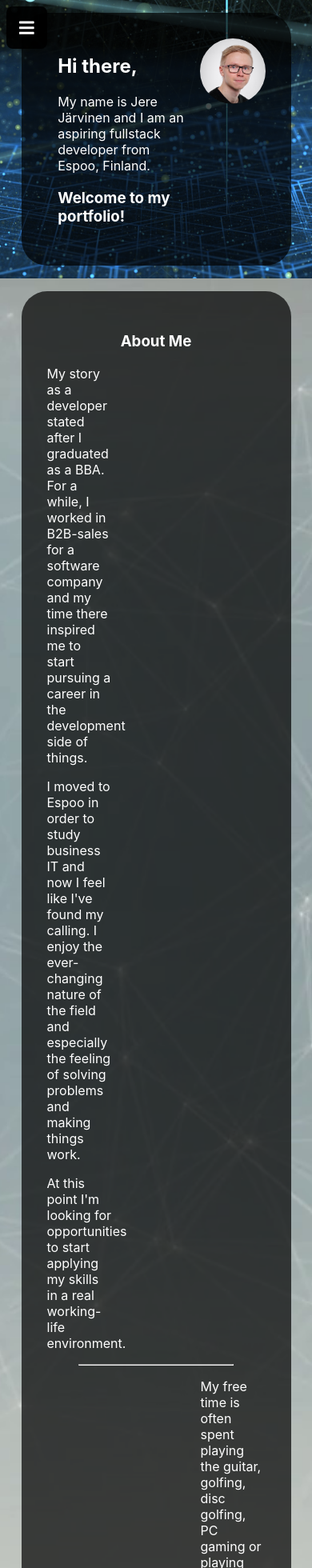
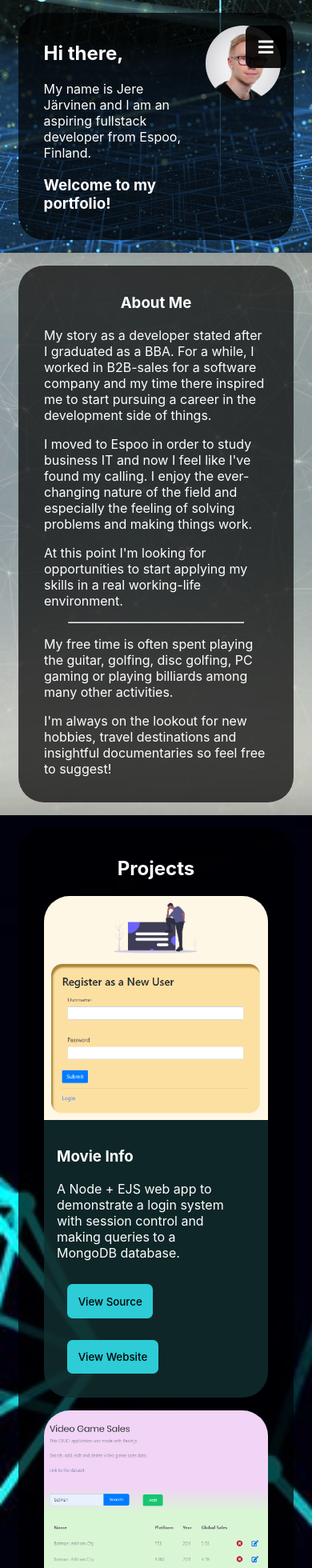
Before and after one commit to hk279/portfolio, a React (Create React App) app: page / in a window 390 px wide. Shown: the top 1960 px of the page at 80% size. Built offline with nearby package versions, Linux system fonts and the light colour scheme.

Commit message:
Improved styling. Added glow to project buttons, moved small screen menu to the top right, made optimizations for mobile devices.

```diff
--- a/src/App.css
+++ b/src/App.css
@@ -8,13 +8,13 @@ body {
     border-radius: 0.5em;
     position: fixed;
     top: 2em;
-    left: 2em;
+    right: 2em;
     background: rgba(0, 0, 0, 0.9);
     z-index: 1;
 }
 
 .menu-button {
-    display: inline-block;
+    float: right;
     cursor: pointer;
     color: white;
     z-index: 1;
@@ -22,6 +22,7 @@ body {
 .menu-list {
     list-style-type: none;
     margin: 0em;
+    padding: 0em;
 }
 .menu-item {
     color: black;
@@ -106,6 +107,10 @@ section {
     border-radius: 50%;
     float: right;
 }
+.text-block {
+    text-align: left;
+    margin: 2em;
+}
 .project-container {
     text-align: left;
     margin: 2em;
@@ -118,8 +123,7 @@ section {
     vertical-align: middle;
     max-width: 40%;
     padding: 0em;
-    margin: 0em;
-    margin-right: 2em;
+    margin: 0em 2em 0em 0em;
 }
 .project-content {
     vertical-align: middle;
@@ -130,8 +134,12 @@ section {
 button:focus {
     outline: 0;
 }
+form {
+    display: inline;
+}
 .project-button {
     border: 0;
+    border-radius: 0.5em;
     background: none;
     box-shadow: none;
     padding: 1em;
@@ -141,6 +149,11 @@ button:focus {
         "Droid Sans", "Helvetica Neue", sans-serif;
     background: #2dccd7;
     color: black;
+    font-weight: 500;
+    transition: 250ms ease-in;
+}
+.project-button:hover {
+    box-shadow: 2px 2px 10px 2px #2dccd7;
 }
 .btn-group button {
     width: 20%;
@@ -159,9 +172,8 @@ button:focus {
 }
 .btn-group button.selected {
     background-color: #9b1b76;
-    border: 1px solid white;
+    border: 2px solid white;
 }
-
 .grid-wrapper {
     display: grid;
     grid-template-columns: 33% 33% 34%;
@@ -173,10 +185,10 @@ td {
     padding: 1em;
     text-align: left;
 }
-#work-xp > tr > :nth-child(2) {
+#experience-table-body > tr > :nth-child(2) {
     font-weight: bold;
 }
-#education-table > tr > :nth-child(2) {
+#education-table-body > tr > :nth-child(2) {
     font-weight: bold;
 }
 .contact-icon {
@@ -189,7 +201,10 @@ td {
     transform: scale(0.95);
     color: #9b1b76;
 }
-
+#expertise-table {
+    width: 80%;
+    margin: auto;
+}
 /* CV section fade in animation */
 .fade-in {
     -webkit-animation-duration: 0.8s;
@@ -227,18 +242,13 @@ td {
     .content {
         width: 70%;
     }
+}
+@media (max-width: 800px) {
     .navigation {
         display: none;
     }
     .menu {
         display: inline-block;
-    }
-}
-@media (max-width: 800px) {
-    .menu {
-        display: inline-block;
-        top: 0.5em;
-        left: 0.5em;
     }
     .btn-group button {
         width: 40%;
@@ -246,16 +256,14 @@ td {
     }
 }
 @media (max-width: 650px) {
-    .menu {
-        display: inline-block;
-        top: 0.5em;
-        left: 0.5em;
-    }
     section {
         height: auto;
     }
     .intro {
         font-size: 1em;
+    }
+    .text-block {
+        margin: 1em;
     }
     .project-content {
         max-width: 80%;
@@ -263,23 +271,40 @@ td {
     .project-img {
         max-width: 100%;
     }
-    #education-table > tr > td {
+    td {
+        padding: 1em 0.5em;
+    }
+    #education-table-body > tr > td {
         display: block;
     }
-    #education-table > tr > :nth-child(3) {
+    #education-table-body > tr > :nth-child(3) {
         border-bottom: 1px solid white;
     }
     /* No line under the last entry */
-    #education-table > :last-child > :nth-child(3) {
+    #education-table-body > :last-child > :nth-child(3) {
         border: none;
     }
 }
 @media (max-width: 500px) {
-    #work-xp > tr > td {
+    .content {
+        width: 80%;
+        padding: 1em;
+    }
+    .project-container {
+        margin: 1em;
+    }
+    #expertise-table {
+        width: 90%;
+    }
+    #experience-table-body > tr > td {
         display: block;
     }
-    #work-xp > tr > :nth-child(3) {
+    #experience-table-body > tr > :nth-child(3) {
         border-bottom: 1px solid white;
+    }
+    /* No line under the last entry */
+    #experience-table-body > :last-child > :nth-child(3) {
+        border: none;
     }
 }
 /* Animations */
--- a/src/components/AboutMe.js
+++ b/src/components/AboutMe.js
@@ -4,9 +4,9 @@ import "../App.css";
 const MyStory = () => {
     return (
         <section className="about-me">
-            <div className="content" style={{ textAlign: "left" }}>
+            <div className="content">
                 <h3 style={{ textAlign: "center" }}>About Me</h3>
-                <div style={{ marginRight: "12em" }}>
+                <div className="text-block">
                     <p>
                         My story as a developer stated after I graduated as a BBA. For a while, I worked in B2B-sales
                         for a software company and my time there inspired me to start pursuing a career in the
@@ -23,7 +23,7 @@ const MyStory = () => {
                     </p>
                 </div>
                 <hr />
-                <div style={{ marginLeft: "12em" }}>
+                <div className="text-block">
                     <p>
                         My free time is often spent playing the guitar, golfing, disc golfing, PC gaming or playing
                         billiards among many other activities.
--- a/src/components/CV_sections/Education.js
+++ b/src/components/CV_sections/Education.js
@@ -1,8 +1,8 @@
-import React from 'react'
-import '../../App.css'
+import React from "react";
+import "../../App.css";
 
 const Education = () => {
-    return(
+    return (
         <div className="fade-in">
             <h1>Education</h1>
             {/* <ul className="education-list">
@@ -11,7 +11,7 @@ const Education = () => {
                 <li>High School - Heinolan lukio<br/>Graduation 2013</li>
             </ul> */}
             <table>
-                <tbody id="education-table">
+                <tbody id="education-table-body">
                     <tr>
                         <td>2018-</td>
                         <td>Laurea University of Applied Sciences</td>
@@ -30,7 +30,7 @@ const Education = () => {
                 </tbody>
             </table>
         </div>
-    )
-}
+    );
+};
 
-export default Education
+export default Education;
--- a/src/components/CV_sections/Experience.js
+++ b/src/components/CV_sections/Experience.js
@@ -6,8 +6,8 @@ const Experience = () => {
     return (
         <div className="fade-in">
             <h1>Experience</h1>
-            <table>
-                <tbody id="work-xp">
+            <table id="experience-table">
+                <tbody id="experience-table-body">
                     <tr>
                         <td>4/2019 – Present</td>
                         <td>Löfkulla Golf</td>
--- a/src/components/CV_sections/Expertise.js
+++ b/src/components/CV_sections/Expertise.js
@@ -8,7 +8,7 @@ const Expertise = () => {
     return (
         <div className="fade-in">
             <h1>Expertise</h1>
-            <table style={{ width: "80%", margin: "auto" }}>
+            <table id="expertise-table">
                 <tbody>
                     <tr>
                         <td>
@@ -31,8 +31,7 @@ const Expertise = () => {
                         </td>
                         <td>
                             Having studied React.js, it was a natural progression for me to get into mobile development
-                            through React Native. This is one of the technologies that I am very much looking forward to
-                            learning more about.
+                            through React Native.
                         </td>
                     </tr>
                     <tr>
--- a/src/components/ProjectCard.js
+++ b/src/components/ProjectCard.js
@@ -1,30 +1,28 @@
 import React from "react";
 import "../App.css";
 
-function link(url) {
-    window.location.href = url;
-}
-
 const ProjectCard = (props) => {
-    var img = props.image;
-    var webLink;
-
     if (props.siteUrl !== "") {
-        webLink = (
-            <button className="project-button" onClick={() => link(props.siteUrl)}>
-                View Website
-            </button>
+        var webLink = (
+            <form action={props.siteUrl} method="get" target="_blank">
+                <button type="submit" className="project-button">
+                    View Website
+                </button>
+            </form>
         );
     }
+
     return (
         <div className="project-container">
-            <img className="project-img" src={img} alt="thumbnail"></img>
+            <img className="project-img" src={props.image} alt="thumbnail"></img>
             <div className="project-content">
                 <h3 className="project-title">{props.title}</h3>
                 <p className="project-desc">{props.description}</p>
-                <button className="project-button" onClick={() => link(props.sourceUrl)}>
-                    View Source
-                </button>
+                <form action={props.sourceUrl} method="get" target="_blank">
+                    <button type="submit" className="project-button">
+                        View Source
+                    </button>
+                </form>
                 {webLink}
             </div>
         </div>
--- a/src/components/Projects.js
+++ b/src/components/Projects.js
@@ -3,7 +3,6 @@ import "../App.css";
 import ProjectCard from "./ProjectCard";
 import quizApp from "../images/quiz_app.PNG";
 import videoGameSales from "../images/video_game_sales.PNG";
-import finnkinoSearch from "../images/finnkino_search.PNG";
 import mealRecipes from "../images/meal_recipes.png";
 import movieSearchLogin from "../images/movies_search_login.png";
 import warehouseAssistant from "../images/warehouse_assistant.PNG";
```
Also changed, not shown: src/components/Menu.js (+38 -39 lines).
